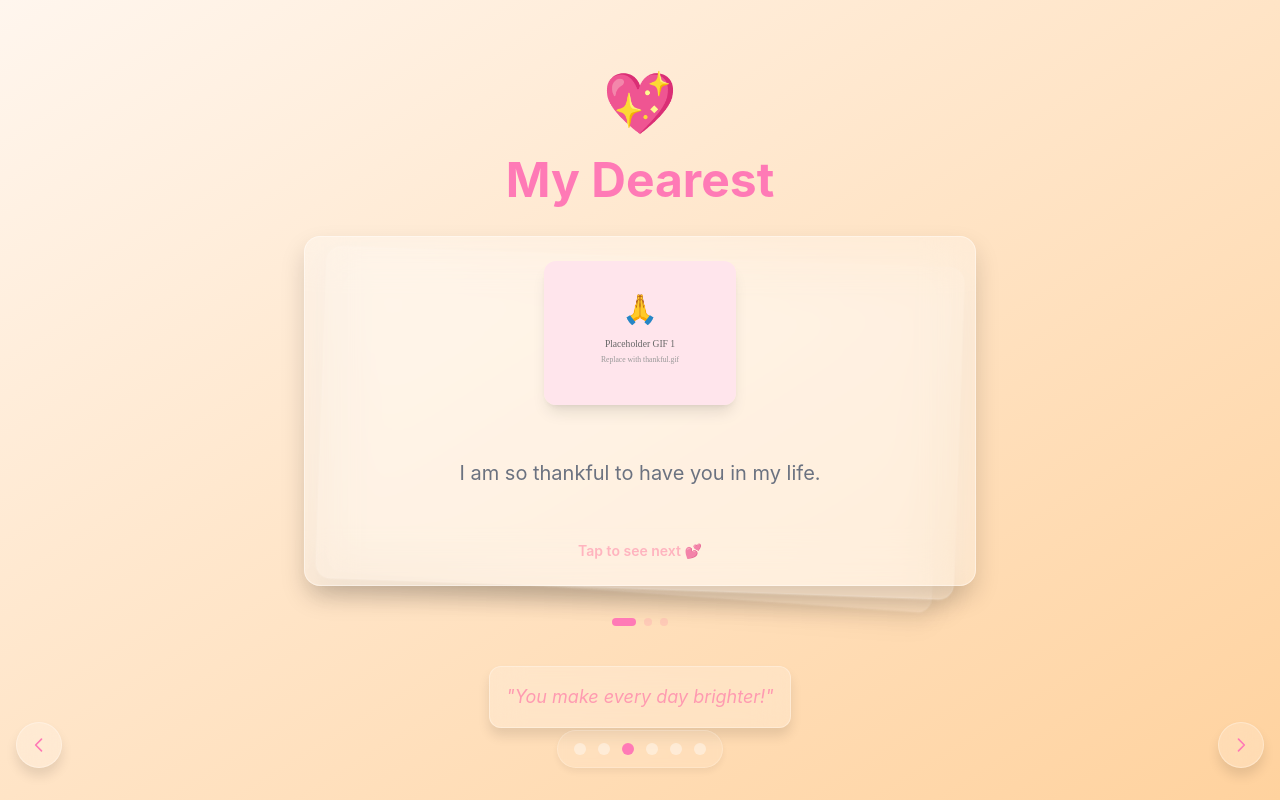
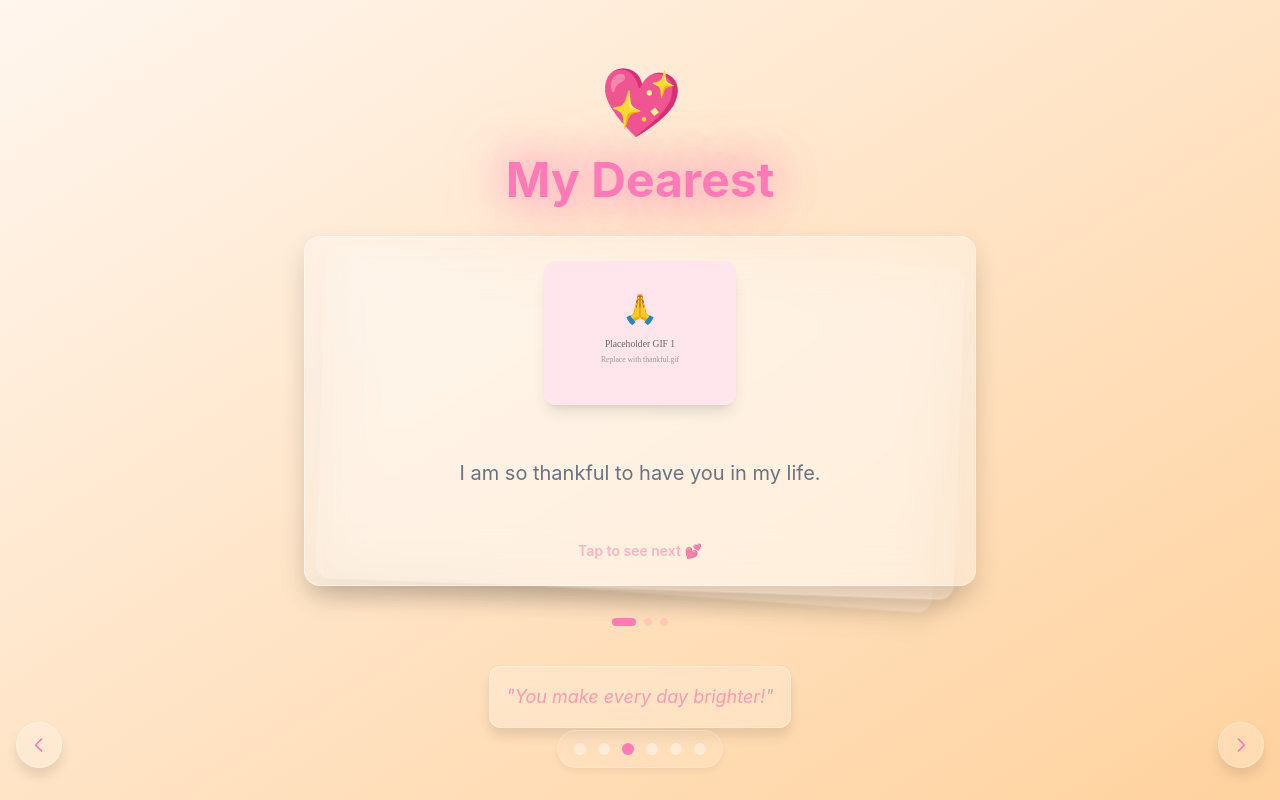
Before and after one commit to smaxiso/for-madam-ji, a React (Vite) app: page / in a window 1280 px wide. Both pictures are taken after a click on the button "Slide 3". Built offline with nearby package versions, Linux system fonts and the light colour scheme.

Commit message:
Add animated heart emoji and glowing text effect to message slide heading

```diff
--- a/src/components/slides/MessageSlide.jsx
+++ b/src/components/slides/MessageSlide.jsx
@@ -21,21 +21,47 @@ function MessageSlide({ slide }) {
 
   return (
     <div className="text-center max-w-4xl mx-auto px-4">
-      {/* Emoji/Icon */}
+      {/* Emoji/Icon - Animated Heart */}
       {slide.content.emoji && (
         <motion.div
           className="text-6xl mb-6"
-          variants={scaleIn}
+          animate={{
+            scale: [1, 1.3, 1],
+            rotate: [0, 10, -10, 0],
+          }}
+          transition={{
+            duration: 2,
+            repeat: Infinity,
+            ease: "easeInOut",
+          }}
         >
           {slide.content.emoji}
         </motion.div>
       )}
 
-      {/* Heading */}
+      {/* Heading - Glowing Text */}
       {slide.content.heading && (
         <motion.h2
-          className="text-4xl md:text-5xl font-bold text-soft-rose mb-8"
-          variants={fadeInUp}
+          className="text-4xl md:text-5xl font-bold text-soft-rose mb-8 relative"
+          initial={{ opacity: 0, y: -20 }}
+          animate={{
+            opacity: 1,
+            y: 0,
+            textShadow: [
+              '0 0 20px rgba(255, 122, 182, 0.5)',
+              '0 0 40px rgba(255, 122, 182, 0.8), 0 0 60px rgba(255, 154, 177, 0.6)',
+              '0 0 20px rgba(255, 122, 182, 0.5)',
+            ],
+          }}
+          transition={{
+            opacity: { duration: 0.5 },
+            y: { duration: 0.5 },
+            textShadow: {
+              duration: 2,
+              repeat: Infinity,
+              ease: "easeInOut",
+            },
+          }}
         >
           {slide.content.heading}
         </motion.h2>
```
